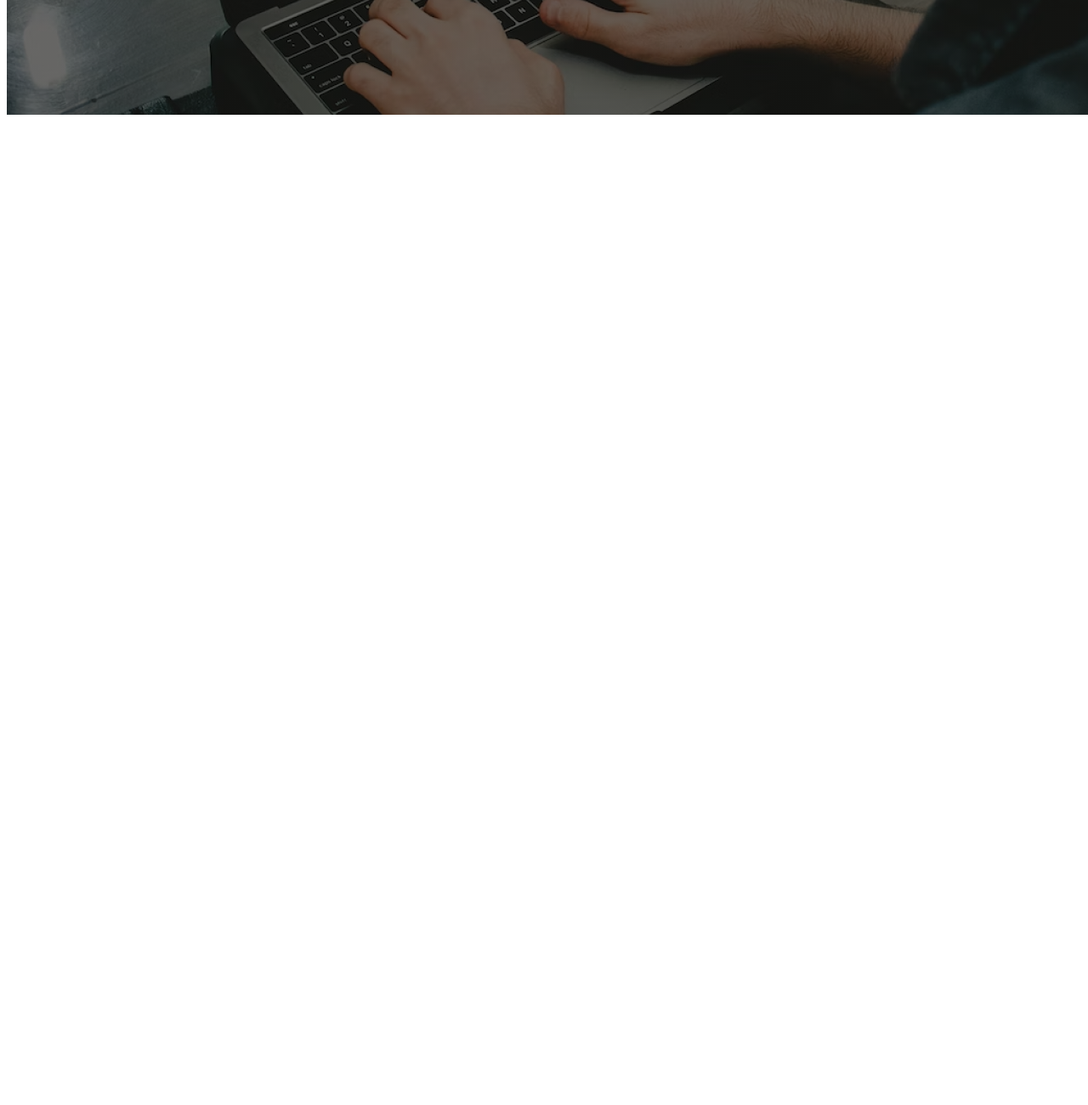
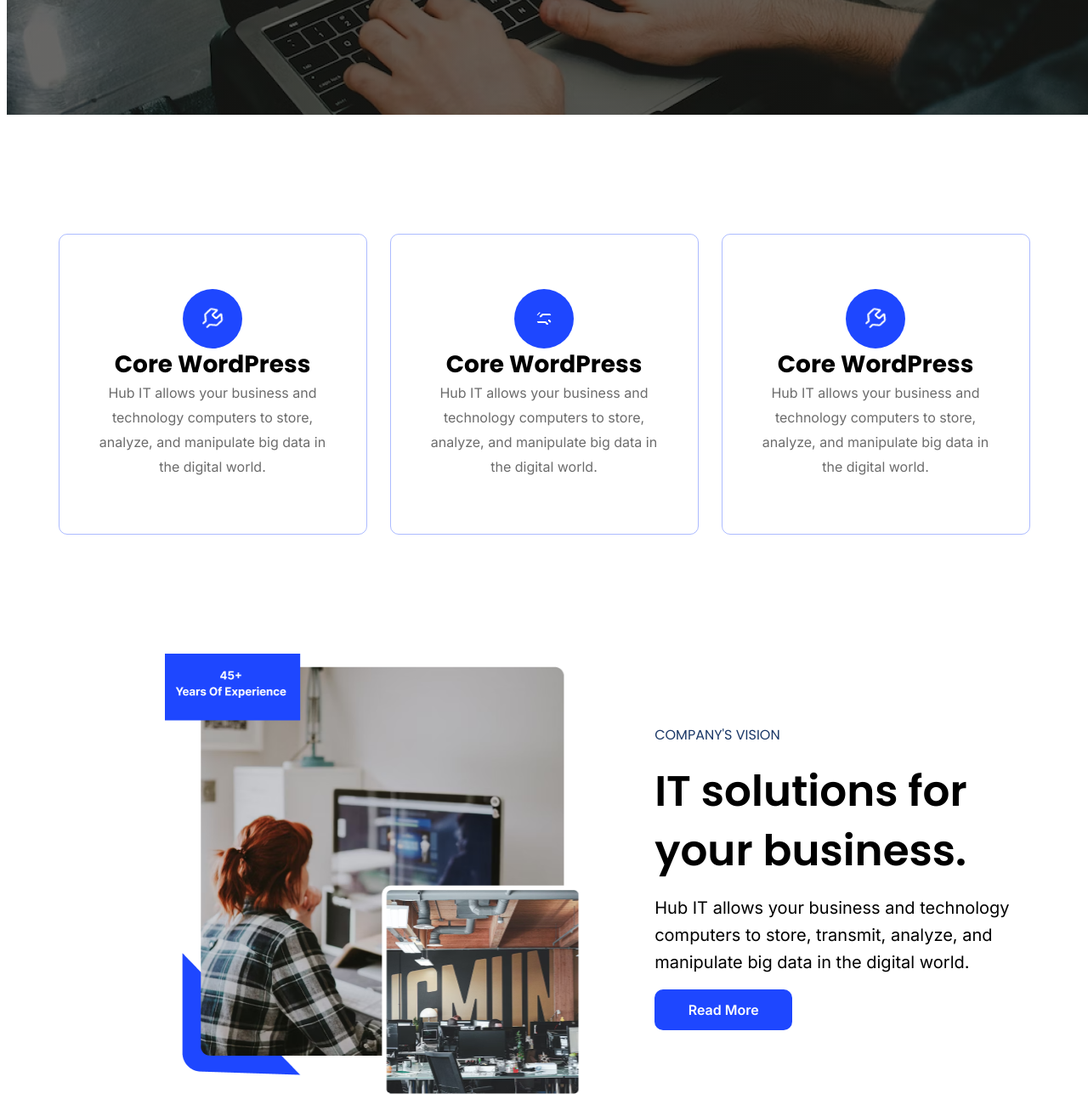
Before and after one commit to jegius/max-edu, a website: page index.html in a window 1280 px wide. Shown: the part 599-1899 px from the top of the page at 85% size. Before the commit the page ends 800 px from the top, so only its background shows below. Drawn offline with Linux system fonts and the light colour scheme.

Commit message:
Продолжаю переделывать по-новой

```diff
--- a/css/main.css
+++ b/css/main.css
@@ -2,12 +2,19 @@
 @import url('https://fonts.googleapis.com/css2?family=Poppins:wght@400;500;600;700&display=swap');
 
 body{
-    --color-white: #FFFFFF;
-    --color-black: #000000;
-    --color-blue: #1E47FF;
-    --color-dark-blue: #1B3868;
-    --color-gray: #6C6C6C;
+    --white: #FFFFFF;
+    --black: #000000;
+    --blue: #1E47FF;
+    --dark-blue: #1B3868;
+    --gray: #6C6C6C;
     --color-news-category: rgba(22, 19, 62, 0.36);
+    --company-logo: url("../img/company-logo.png");
+    --black-overlay: linear-gradient(rgba(2, 2, 2, 0.59), rgba(2, 2, 2, 0.59));
+    --welcome-section-bg: url("../img/welcome-section/bg.png");
+    --features1-border-color: rgba(30, 71, 255, 0.37);
+    --sign1: url("../img/signs/1.png");
+    --sign2: url("../img/signs/2.png");
+    --company-vision-bg: url("../img/company-vision/bg.png");
 }
 
 a{
@@ -29,28 +36,28 @@
 }
 
 .header__logo{
-    width: 160px;
-    height: 46px;
-    background-image: url("../img/company-logo.png");
+    width: 10rem;
+    height: 2.875rem;
+    background-image: var(--company-logo);
 }
 
-.header__links-main{
+.header__links-row{
     display: flex;
     justify-content: space-around;
     gap:3.313rem;
 }
 
-.header__links-link{
+.header__link{
     font-family: Poppins;
     font-size: 18px;
     font-weight: 500;
-    line-height: 18px;
-    color: var(--color-black);
+    line-height: 1.125rem;
+    color: var(--black);
 }
 
-.header__links-link:hover{
+.header__link:hover{
     text-decoration: revert !important;
-    color: var(--color-blue);
+    color: var(--blue);
 }
 
 .header__menu-main{
@@ -60,17 +67,17 @@
 
 /*Блок 1*/
 
-.poster1{
+.welcome-section{
     display: flex;
     align-items: center;
     justify-content: center;
-    background: linear-gradient(rgba(2, 2, 2, 0.59), rgba(2, 2, 2, 0.59)), url("../img/poster1/bg.png");
+    background: var(--black-overlay), var(--welcome-section-bg);
     width: 90rem;
     height: 38.375rem;
     margin: auto;
 }
 
-.poster1__container{
+.welcome-section__container{
     display: flex;
     flex-direction: column;
     max-width: 34.375rem;
@@ -78,35 +85,115 @@
     gap: 1rem;
 }
 
-.poster1__contact{
+.welcome-section__contact{
     display: flex;
     justify-content: center;
     align-items: center;
     gap: 1.25rem;
 }
 
-.poster1__contact_button{
-    color: var(--color-white);
-    background-color: var(--color-blue);
+.welcome-section__contact-button{
+    color: var(--white);
+    background-color: var(--blue);
     font-family: Inter;
     font-size: 14px;
     font-weight: 600;
-    line-height: 14px;
+    line-height: 0.875rem;
     text-align: center;
     width: 9.688rem;
     height: 3.125rem;
-    border-radius: 0.625rem;
+    border-radius: .625rem;
     border-style: solid;
-    border-color: var(--color-blue);
+    border-color: var(--blue);
 }
 
-.poster1__contact_link{
-    color: var(--color-white);
+.welcome-section__contact-link{
+    color: var(--white);
     font-family: Inter;
     font-size: 14px;
     font-weight: 600;
-    line-height: 14px;
+    line-height: 0.875rem;
     text-decoration: revert;
+}
+
+/*Блок 2*/
+.features1{
+    max-width: 90rem;
+    display: flex;
+    gap: 1.688rem;
+    margin: auto;
+    justify-content: center;
+    padding-top: 8.75rem;
+    padding-bottom: 8.75rem;
+}
+
+.features1__card{
+    width: 22.563rem;
+    height: 22rem;
+    border-style: solid;
+    border-width: 1px;
+    border-radius: 0.625rem;
+    border-color: var(--features1-border-color);
+    display: flex;
+    flex-direction: column;
+    justify-content: center;
+    align-items: center;
+}
+
+.features1__card_sign{
+    width: 4.375rem;
+    height: 4.375rem;
+    background-color: var(--blue);
+    background-position: center;
+    background-repeat: no-repeat;
+    border-radius: 4.375rem;
+}
+
+/*Блок 3*/
+
+.company-vision{
+    min-width: 90rem;
+    display: flex;
+    justify-content: center;
+    gap: 5.275rem;
+}
+
+.company-vision__left{
+    width: 30.725rem;
+    height: 32.688rem;
+    background-image: var(--company-vision-bg);
+}
+
+.company-vision__right{
+    display: flex;
+    flex-direction: column;
+    justify-content: center;
+    min-width: 30.725rem;
+    max-width: 30.725rem;
+    gap: 1rem;
+}
+
+.company-vision__title{
+    font-family: Poppins;
+    font-weight: 400;
+    font-size: 16px;
+    line-height: 2rem;
+    color: var(--dark-blue);
+}
+
+.company-vision__button{
+    color: var(--white);
+    background-color: var(--blue);
+    font-family: Inter;
+    font-size: 16px;
+    font-weight: 700;
+    line-height: 1.5rem;
+    text-align: center;
+    width: 10.125rem;
+    height: 3rem;
+    border-radius: .625rem;
+    border-style: solid;
+    border-color: var(--blue);
 }
 
 /*Заголовки*/
@@ -115,11 +202,13 @@
     font-family: Poppins;
     font-size: 50px;
     font-weight: 600;
-    line-height: 69px;
+    line-height: 4.313rem;
 }
 
 .text-title2{
-
+    font-family: Poppins;
+    font-size: 28px;
+    line-height: 2.424rem;
 }
 
 .text-title3{
@@ -136,12 +225,15 @@
     font-family: Inter;
     font-size: 16px;
     font-weight: 400;
-    line-height: 29px;
+    line-height: 1.813rem;
 
 }
 
 .text-main2{
-
+    font-family: Inter;
+    font-size: 20px;
+    font-weight: 400;
+    line-height: 2rem;
 }
 
 .text-main3{
@@ -152,20 +244,32 @@
 
 }
 
-/*Модификаторы-миксины (для использования в разных блоках)*/
+/*Модификаторы (для использования в разных блоках)*/
 
 ._centered{
     text-align: center;
 }
 
 ._white{
-    color: var(--color-white);
+    color: var(--white);
 }
 
 ._blue{
-    color: var(--color-blue);
+    color: var(--blue);
 }
 
 ._gray{
-    color: var(--color-gray);
+    color: var(--gray);
 }
+
+._sign1{
+    background-image: var(--sign1);
+}
+
+._sign2{
+    background-image: var(--sign2);
+}
+
+._limit-17-938rem{
+    max-width: 17.938rem;
+}
--- a/index.html
+++ b/index.html
@@ -9,25 +9,52 @@
 <body>
     <header class="header">
         <div class="header__logo"></div>
-        <div class="header__links-main">
-            <a class="header__links-link" href="#">Home</a>
-            <a class="header__links-link" href="#">Service</a>
-            <a class="header__links-link" href="#">About</a>
-            <a class="header__links-link" href="#">Contact</a>
+        <div class="header__links-row">
+            <a class="header__link" href="#">Home</a>
+            <a class="header__link" href="#">Service</a>
+            <a class="header__link" href="#">About</a>
+            <a class="header__link" href="#">Contact</a>
         </div>
         <div class="header__menu-main">
-            <a  class="header__links-link">Login</a><img src="img/header/menu.png">
+            <a  class="header__link">Login</a><img src="img/header/menu.png">
         </div>
     </header>
     <!-- Блок 1 -->
-    <section class="poster1">
-        <div class="poster1__container">
+    <section class="welcome-section">
+        <div class="welcome-section__container">
             <h1 class="text-title1 _centered _white">The best IT service for your security</h1>
             <span class="text-main1 _centered _white">Hub IT allows your business and technology computers to store and manipulate big data in the digital world.</span>
-            <div class="poster1__contact">
-                <input class="poster1__contact_button" type="button" value="DISCOVER HUB">
-                <a class="poster1__contact_link" href="#">Hotline: (733)865-5485</a>
+            <div class="welcome-section__contact">
+                <input class="welcome-section__contact-button" type="button" value="DISCOVER HUB">
+                <a class="welcome-section__contact-link" href="#">Hotline: (733)865-5485</a>
             </div>
+        </div>
+    </section>
+    <!-- Блок 2 -->
+    <section class="features1">
+        <div class="features1__card">
+            <div class="features1__card_sign _sign1"></div>
+            <h2 class="text-title2">Core WordPress</h2>
+            <span class="text-main1 _gray _centered _limit-17-938rem">Hub IT allows your business and technology computers to store, analyze, and manipulate big data in the digital world.</span>
+        </div>
+        <div class="features1__card">
+            <div class="features1__card_sign _sign2"></div>
+            <h2 class="text-title2">Core WordPress</h2>
+            <span class="text-main1 _gray _centered _limit-17-938rem">Hub IT allows your business and technology computers to store, analyze, and manipulate big data in the digital world.</span>
+        </div>
+        <div class="features1__card">
+            <div class="features1__card_sign _sign1"></div>
+            <h2 class="text-title2">Core WordPress</h2>
+            <span class="text-main1 _gray _centered _limit-17-938rem">Hub IT allows your business and technology computers to store, analyze, and manipulate big data in the digital world.</span>
+        </div>
+    </section>
+    <section class="company-vision">
+        <div class="company-vision__left"></div>
+        <div class="company-vision__right">
+            <h3 class="company-vision__title">COMPANY'S VISION</h3>
+            <h1 class="text-title1">IT solutions for your business.</h1>
+            <span class="text-main2">Hub IT allows your business and technology computers to store, transmit, analyze, and manipulate big data in the digital world.</span>
+            <input class="company-vision__button" type="button" value="Read More">
         </div>
     </section>
     <footer>
```
Also changed, not shown: img/company-vision/bg.png (added), img/poster2/bg2.png (deleted), img/signs/1.png (added), img/signs/2.png (added), img/signs/3.png (added), img/signs/4.png (added), img/signs/5.png (added), img/welcome-section/bg.png (renamed from img/poster1/bg.png).
